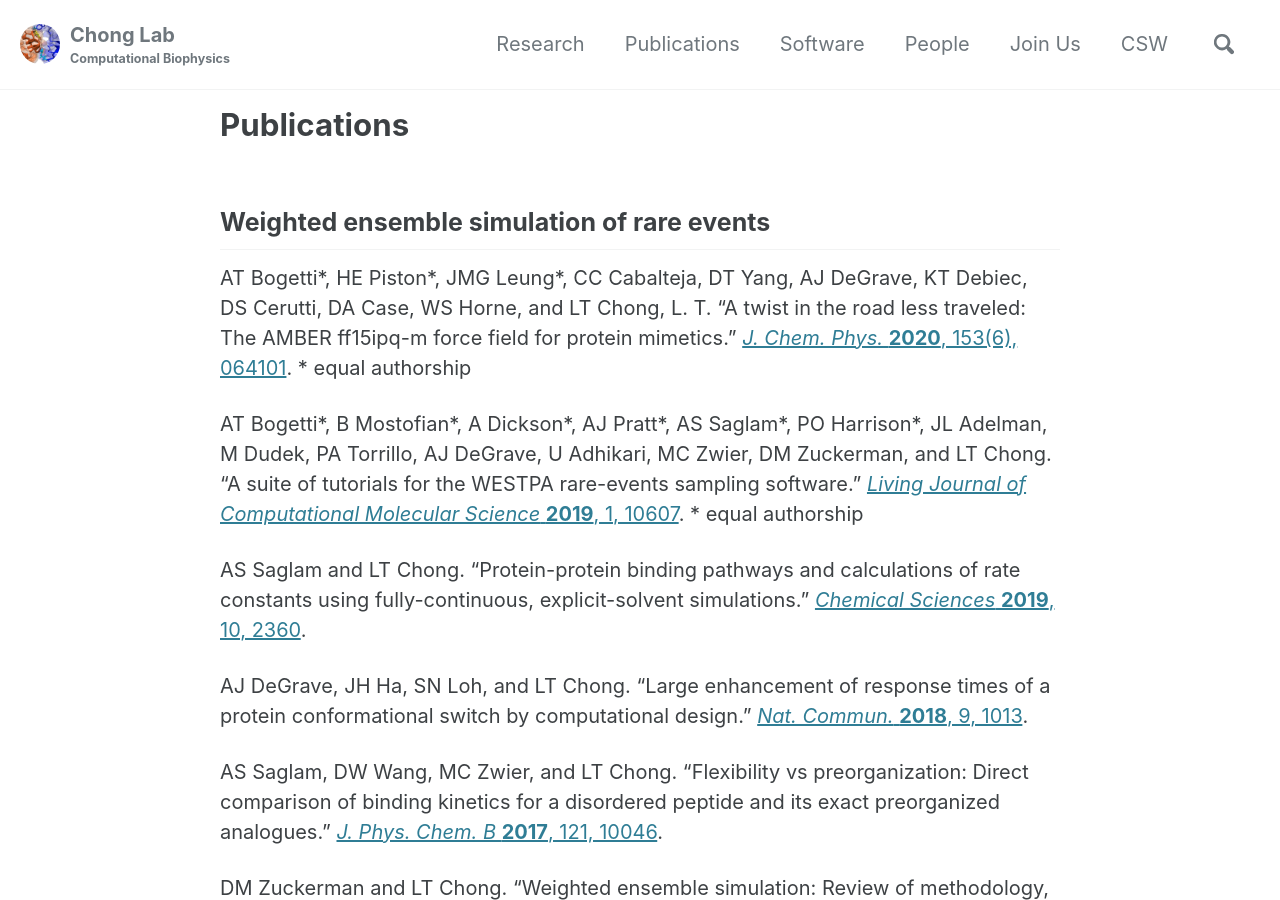
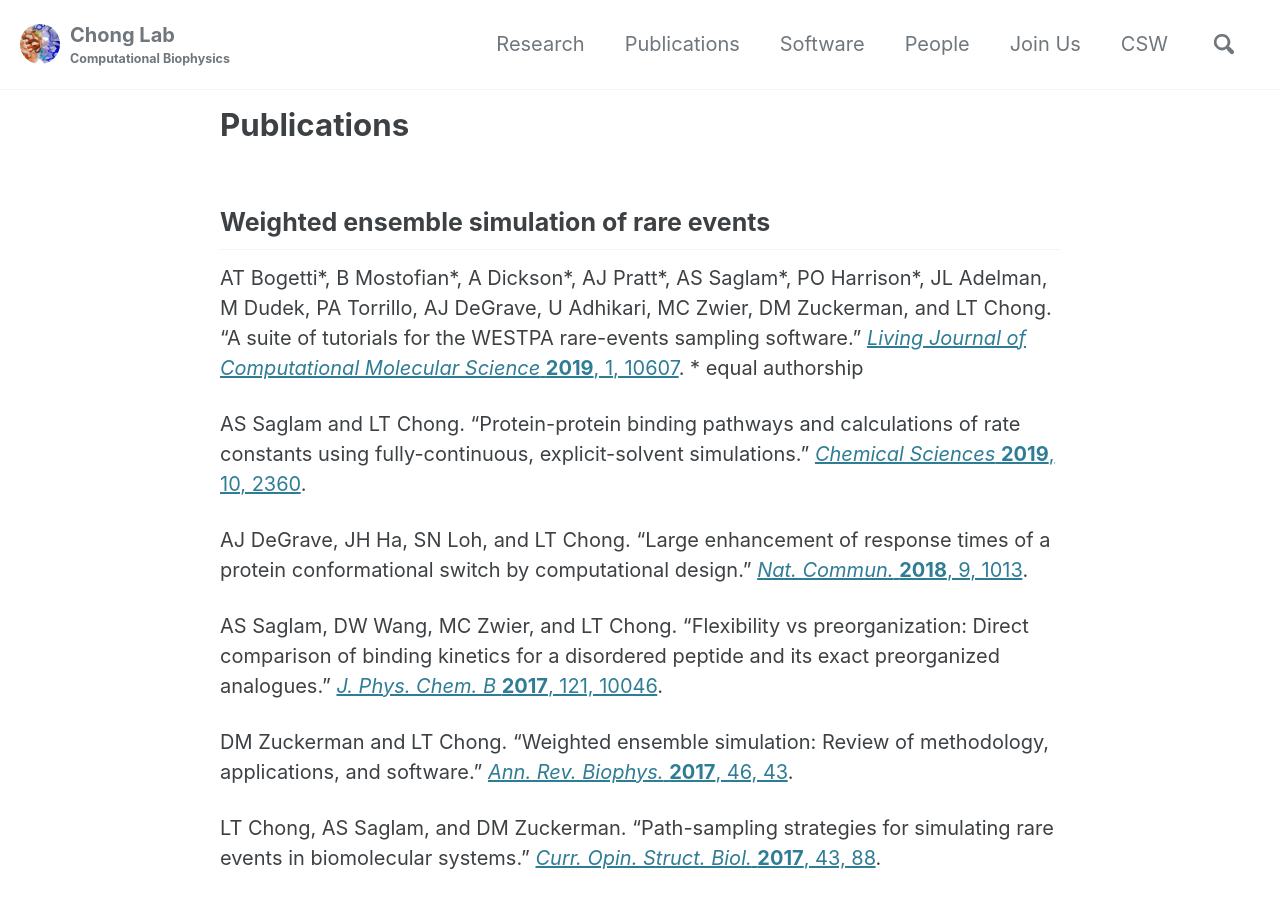
Before and after one commit to darianyang/mm-github-pages-test, a Jekyll site: the page built from _pages/publications.md, in a window 1280 px wide and 900 px high. Built offline with Jekyll 4.4.1, drawn with Linux system fonts in a browser that asks for light colours; cached includes are drawn as plain includes; some of the changed text lies outside the part shown.

Commit message:
switched ff15ipq-m paper to force field pub category

```diff
--- a/_pages/publications.md
+++ b/_pages/publications.md
@@ -4,8 +4,6 @@
 ---
 
 ## Weighted ensemble simulation of rare events
-
-AT Bogetti\*, HE Piston\*, JMG Leung\*, CC Cabalteja, DT Yang, AJ DeGrave, KT Debiec, DS Cerutti, DA Case, WS Horne, and LT Chong, L. T. "A twist in the road less traveled: The AMBER ff15ipq-m force field for protein mimetics." [*J. Chem. Phys.* **2020**, 153(6), 064101](https://aip.scitation.org/doi/10.1063/5.0019054). \* equal authorship
 
 AT Bogetti\*, B Mostofian\*, A Dickson\*, AJ Pratt\*, AS Saglam\*, PO Harrison\*, JL Adelman, M Dudek, PA Torrillo, AJ DeGrave, U Adhikari, MC Zwier, DM Zuckerman, and LT Chong. “A suite of tutorials for the WESTPA rare-events sampling software.” [*Living Journal of Computational Molecular Science* **2019**, 1, 10607](https://www.livecomsjournal.org/article/10607-a-suite-of-tutorials-for-the-westpa-rare-events-sampling-software-article-v1-0). \* equal authorship
 
```
Also changed, not shown: other parts of _pages/publications.md (+2 -0 lines).
